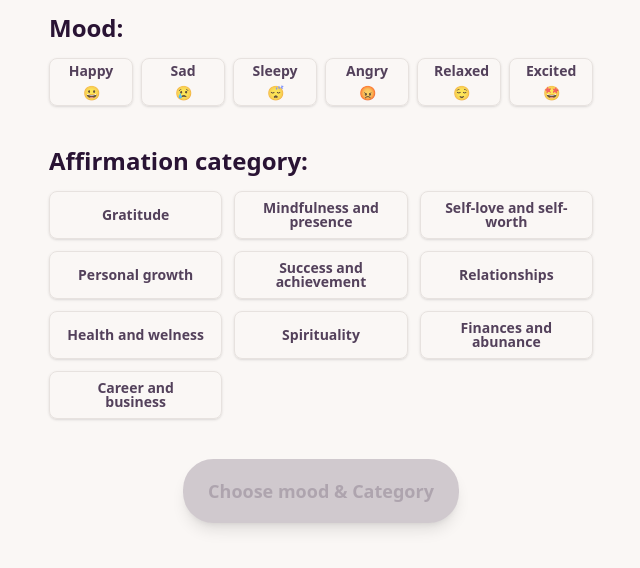
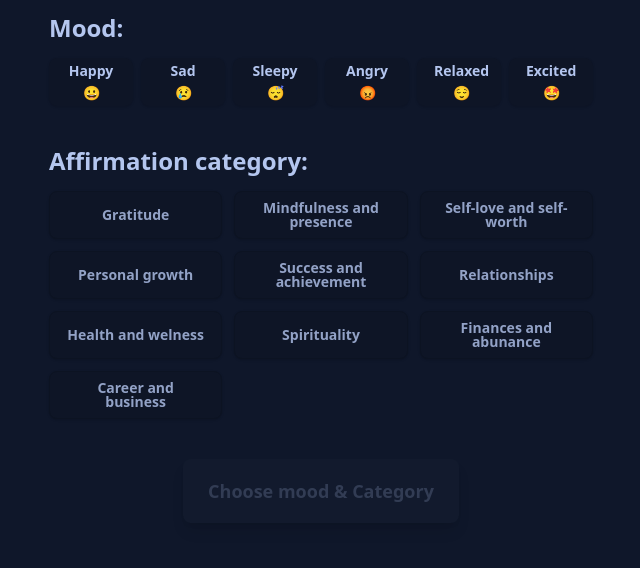
Before and after one commit to TEK-Web3/affirmation-station, a React (Vite) app: page / in a window 1280 px wide. Shown: the top 568 px of the page, without its empty margins (319-959 px from the left). Built offline with nearby package versions, Linux system fonts and the light colour scheme.

Commit message:
dark mode

```diff
--- a/index.html
+++ b/index.html
@@ -1,5 +1,5 @@
 <!DOCTYPE html>
-<html lang="en" data-theme="cupcake">
+<html lang="en" data-theme="night">
   <head>
     <meta charset="UTF-8" />
     <meta name="viewport" content="width=device-width, initial-scale=1.0" />
--- a/src/App.tsx
+++ b/src/App.tsx
@@ -32,9 +32,11 @@ function App() {
             <button
               key={name}
               onClick={() => setMood(name)}
-              className={`shadow border gap-2 flex flex-row lg:flex-col border-base-300 rounded-lg btn normal-case ${
-                mood === name ? color : "btn-ghost"
-              } ${mood === name ? "border-2 border-base-300" : "".trim()}`}
+              className={`shadow border gap-2 flex flex-row lg:flex-col rounded-lg btn normal-case ${
+                mood === name
+                  ? `${color}`
+                  : "bg-base-200 text-base-content btn-ghost"
+              }`}
             >
               <span>{name}</span> <span>{emoji}</span>
             </button>
@@ -50,7 +52,7 @@ function App() {
             <button
               key={c}
               onClick={() => setCategory(c)}
-              className={`shadow border-base-300 btn rounded-lg btn-ghost normal-case ${
+              className={`shadow border-base-300 btn rounded-lg btn-ghost normal-case bg-base-200 ${
                 category === c ? "btn-active" : "".trim()
               }`}
             >
```
